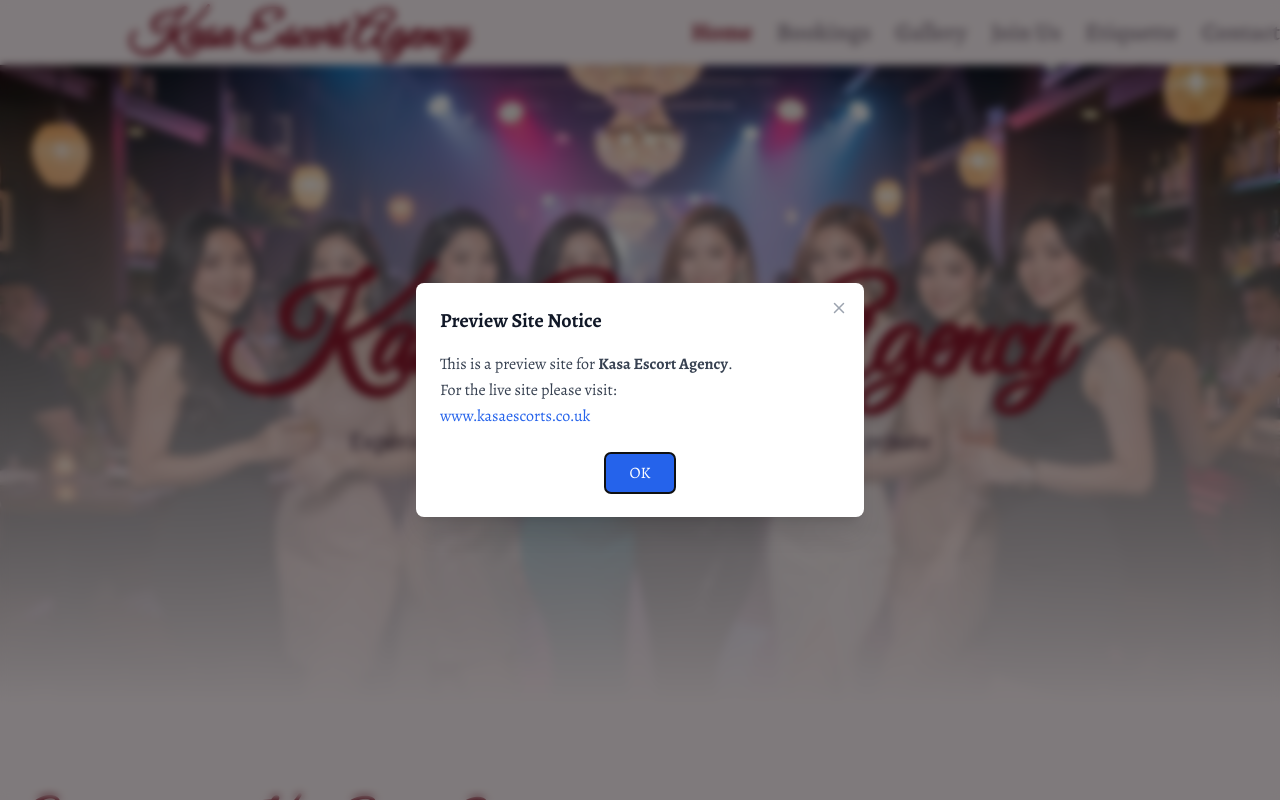
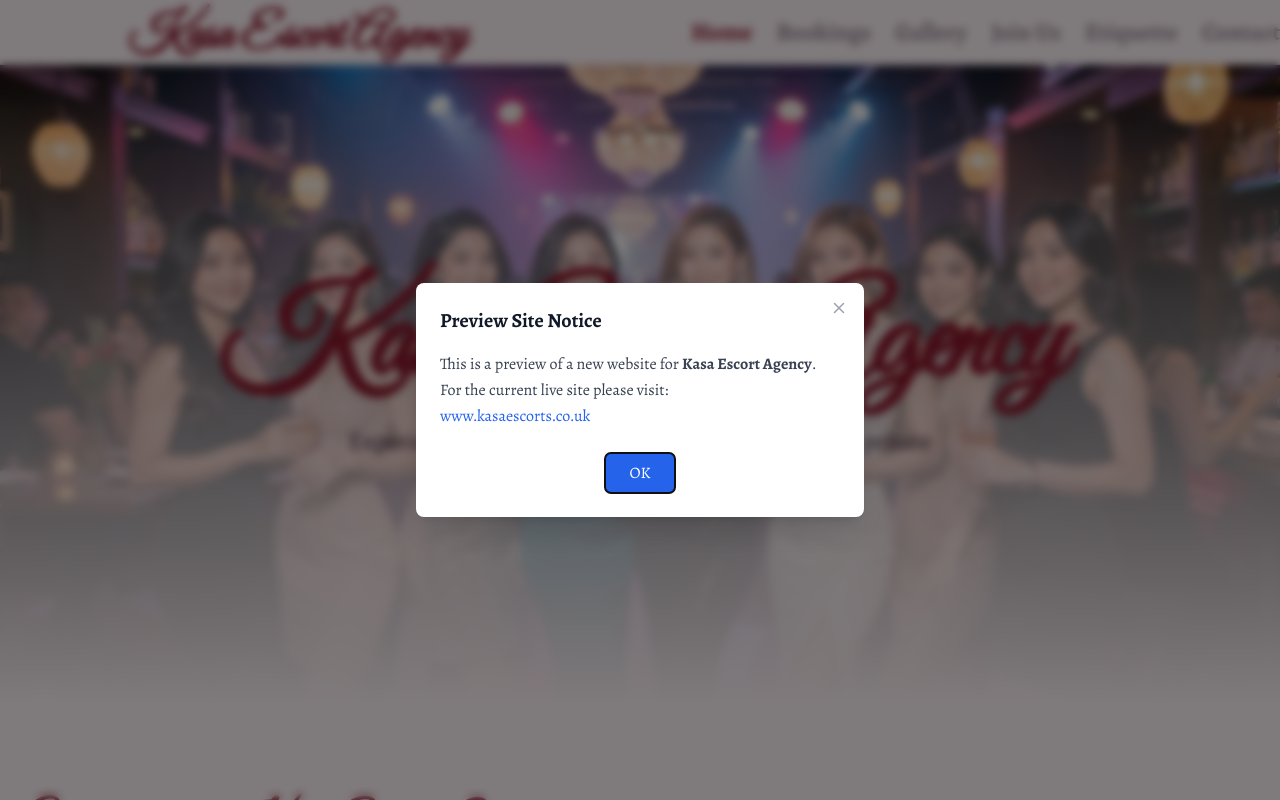
Before and after one commit to chrisbee2812/Roseescorts, a Next.js app: page / in a window 1280 px wide. Shown: the top 800 px of the page. Built offline with nearby package versions, Linux system fonts and the light colour scheme.

Commit message:
updated dialogue

```diff
--- a/src/app/page.tsx
+++ b/src/app/page.tsx
@@ -162,9 +162,9 @@
             </Dialog.Title>
 
             <Dialog.Description className="text-gray-700 mb-6 leading-relaxed">
-              This is a preview site for <span className="font-semibold">Kasa Escort Agency</span>.
+              This is a preview of a new website for <span className="font-semibold">Kasa Escort Agency</span>.
               <br />
-              For the live site please visit:
+              For the current live site please visit:
               <br />
               <a
                 href="https://www.kasaescorts.co.uk"
```
